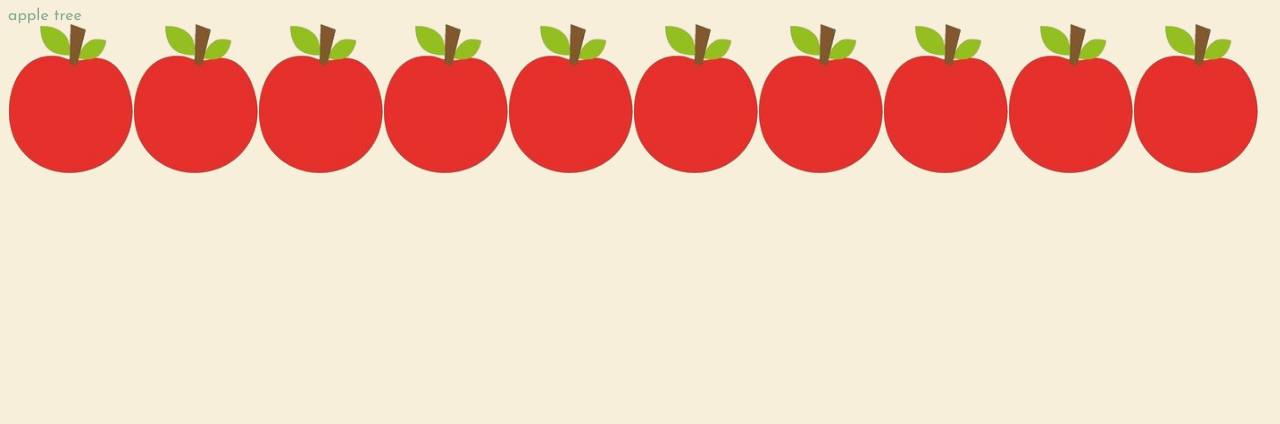
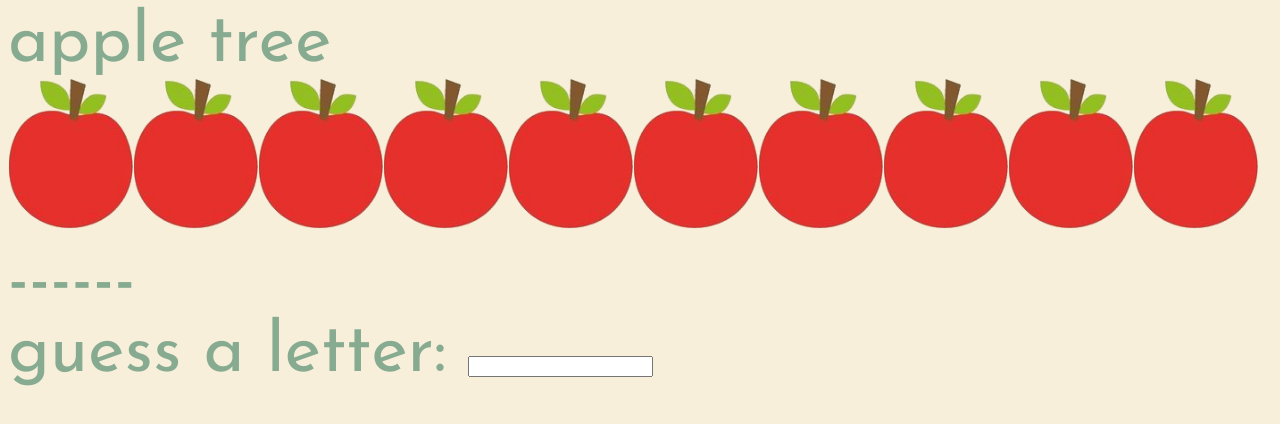
Before and after one commit to allbecauseyoutoldmeso/apple_tree_2, a React app: page / in a window 1280 px wide. Built offline with nearby package versions, Linux system fonts and the light colour scheme.

Commit message:
add form for entering guess

```diff
--- a/public/index.html
+++ b/public/index.html
@@ -7,7 +7,7 @@
     <meta name="viewport" content="width=device-width, initial-scale=1, shrink-to-fit=no">
     <meta name="theme-color" content="#000000">
     <link rel="manifest" href="%PUBLIC_URL%/manifest.json">
-    <!-- <link rel="shortcut icon" href="%PUBLIC_URL%/favicon.ico"> -->
+    <link rel="shortcut icon" href="%PUBLIC_URL%/favicon.ico">
     <link href="https://fonts.googleapis.com/css?family=Josefin+Sans" rel="stylesheet">
 
     <title>apple tree</title>
--- a/src/index.css
+++ b/src/index.css
@@ -2,4 +2,5 @@ body {
     background-color: #f7efda;
     color: #87ab91;
     font-family: 'Josefin Sans', sans-serif;
+    font-size: 70px;
 }
--- a/src/index.js
+++ b/src/index.js
@@ -18,7 +18,36 @@ class Title extends React.Component {
   }
 }
 
+class Word extends React.Component {
+  render() {
+    return (
+      <div>
+        <span>{this.props.value[0]}</span>
+        <span>{this.props.value[1]}</span>
+        <span>{this.props.value[2]}</span>
+        <span>{this.props.value[3]}</span>
+        <span>{this.props.value[4]}</span>
+        <span>{this.props.value[5]}</span>
+      </div>
+    );
+  }
+}
+
+class Guess extends React.Component {
+  render() {
+    return (
+      <form>
+        guess a letter: <input type="text" name="firstname"/>
+      </form>
+    );
+  }
+}
+
 class Tree extends React.Component {
+
+  renderGuess() {
+    return <Guess />;
+  }
 
   renderApple() {
     return <Apple />;
@@ -28,9 +57,14 @@ class Tree extends React.Component {
     return <Title />;
   }
 
+  renderWord(letters) {
+    return <Word value={letters} />;
+  }
+
   render() {
     return (
       <div>
+
         {this.renderTitle()}
         {this.renderApple()}
         {this.renderApple()}
@@ -42,6 +76,8 @@ class Tree extends React.Component {
         {this.renderApple()}
         {this.renderApple()}
         {this.renderApple()}
+        {this.renderWord(['-','-','-','-','-','-'])}
+        {this.renderGuess()}
       </div>
     );
   }
```
